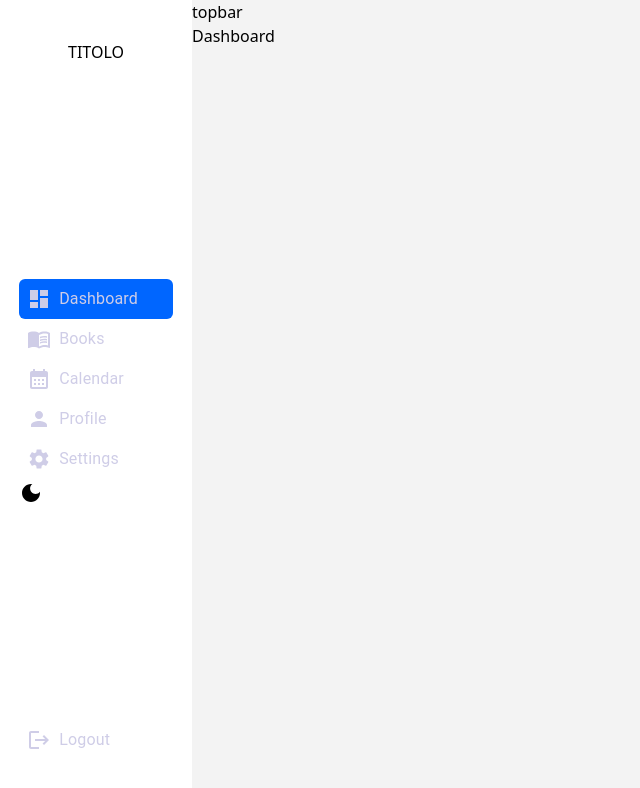
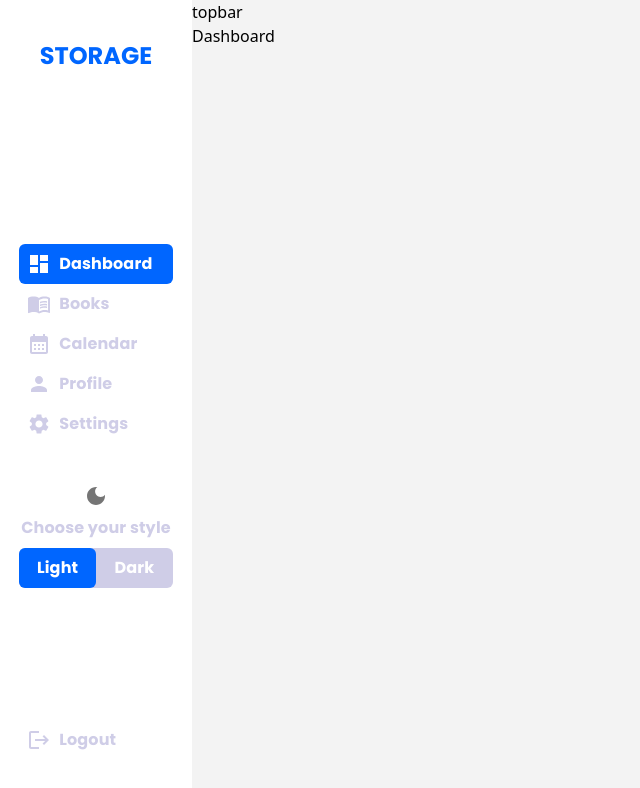
Before and after one commit to mattiaTuri/Storage, a React (Create React App) app: page / in a window 1280 px wide. Shown: the top 788 px of the page, without its empty margins (0-640 px from the left). Built offline with nearby package versions, Linux system fonts and the light colour scheme.

Commit message:
create theme switch and add font

```diff
--- a/src/components/core/sidebar/Sidebar.tsx
+++ b/src/components/core/sidebar/Sidebar.tsx
@@ -1,40 +1,75 @@
-import { Link } from "react-router-dom"
-import Box from '@mui/material/Box';
+import { Link } from "react-router-dom";
+import Box from "@mui/material/Box";
 import DashboardIcon from "@mui/icons-material/Dashboard";
 import MenuBookIcon from "@mui/icons-material/MenuBook";
 import SettingsIcon from "@mui/icons-material/Settings";
-import CalendarMonthIcon from '@mui/icons-material/CalendarMonth';
+import CalendarMonthIcon from "@mui/icons-material/CalendarMonth";
 import PersonIcon from "@mui/icons-material/Person";
 import LogoutIcon from "@mui/icons-material/Logout";
-import LightModeIcon from '@mui/icons-material/LightMode';
-import DarkModeIcon from '@mui/icons-material/DarkMode';
 import { Typography } from "@mui/material";
 import SidebarLink from "./SidebarLink";
+import { useEffect } from "react";
+import { ChangeMenu } from "./sidebarFunctions";
+import SliderTheme from "./SliderTheme";
 
-function Sidebar(){
+function Sidebar() {
+  useEffect(() => {
+    let sectionActive: string = window.location.pathname.replace("/", "");
+
+    if (sectionActive === "") sectionActive = "dashboard";
+
+    ChangeMenu(sectionActive);
+  }, []);
+
   return (
     <Box className="h-screen w-48 bg-white flex justify-center">
       <Box className="h-full flex flex-col items-center justify-between w-[80%]">
-                <Box className="relative top-10">TITOLO</Box>
+        <Box className="relative top-10">
+          <Typography variant="h5" component="h1" color="#0066ff">
+            STORAGE
+          </Typography>
+        </Box>
         <Box id="actionsMenu" className="w-full">
-                    <Box id="sectionsMenu" className="flex flex-col relative text-[#cfcde7]">
-                        <SidebarLink id="dashboard" title="Dashboard" href="/"><DashboardIcon/></SidebarLink>
-                        <SidebarLink id="books" title="Books" href="books"><MenuBookIcon/></SidebarLink>
-                        <SidebarLink id="calendar" title="Calendar" href="calendar"><CalendarMonthIcon/></SidebarLink>
-                        <SidebarLink id="profile" title="Profile" href="profile"><PersonIcon/></SidebarLink>
-                        <SidebarLink id="settings" title="Settings" href="settings"><SettingsIcon/></SidebarLink>
-                        <Box id="slider" className="absolute h-10 w-full bg-[#0066ff] w-[80%] rounded-md"></Box>
+          <Box
+            id="sectionsMenu"
+            className="flex flex-col relative text-[#cfcde7]"
+          >
+            <SidebarLink id="dashboard" title="Dashboard" href="/">
+              <DashboardIcon />
+            </SidebarLink>
+            <SidebarLink id="books" title="Books" href="books">
+              <MenuBookIcon />
+            </SidebarLink>
+            <SidebarLink id="calendar" title="Calendar" href="calendar">
+              <CalendarMonthIcon />
+            </SidebarLink>
+            <SidebarLink id="profile" title="Profile" href="profile">
+              <PersonIcon />
+            </SidebarLink>
+            <SidebarLink id="settings" title="Settings" href="settings">
+              <SettingsIcon />
+            </SidebarLink>
+            <Box
+              id="sliderSections"
+              className="absolute h-10 w-full bg-[#0066ff] rounded-md duration-300"
+            ></Box>
           </Box>
-                    <Box id="themeMenu">
-                        {true ? <DarkModeIcon/> : <LightModeIcon/>}
-                    </Box>
+          <SliderTheme />
         </Box>
         <Box className="relative bottom-10 w-full text-[#cfcde7]">
-                <Link to="/" className="flex items-center gap-2 h-10 pl-2 hover:text-[#0066ff]"><LogoutIcon/><Typography>Logout</Typography></Link>
+          <Link
+            to="/"
+            className="flex items-center gap-2 h-10 pl-2 hover:text-[#0066ff] duration-300"
+          >
+            <LogoutIcon />
+            <Typography variant="body1" component="span">
+              Logout
+            </Typography>
+          </Link>
         </Box>
       </Box>
     </Box>
-        )
+  );
 }
 
-export default Sidebar
+export default Sidebar;
--- a/src/components/core/sidebar/SidebarLink.tsx
+++ b/src/components/core/sidebar/SidebarLink.tsx
@@ -1,17 +1,31 @@
-import { Link } from "react-router-dom"
+import { Link } from "react-router-dom";
 import { Typography } from "@mui/material";
-import { ChangeMenu } from "./sidebarFunctions";
+import { ChangeMenu, HideHoverLink, ShowHoverLink } from "./sidebarFunctions";
 import { ReactNode } from "react";
 
-interface SidebarLinkProps{
-    id:string;
-    title:string;
-    href:string;
-    children: ReactNode;
+interface SidebarLinkProps {
+  id: string;
+  title: string;
+  href: string;
+  children: ReactNode;
 }
 
-function SidebarLink({id, title, href, children}: SidebarLinkProps){
-    return <Link id={id} to={href} className="flex items-center gap-2 h-10 z-10 pl-2" onClick={() => ChangeMenu()}>{children}<Typography>{title}</Typography></Link>
+function SidebarLink({ id, title, href, children }: SidebarLinkProps) {
+  return (
+    <Link
+      id={id}
+      to={href}
+      className="flex items-center gap-2 h-10 z-10 pl-2 duration-300"
+      onClick={() => ChangeMenu(id)}
+      onMouseEnter={() => ShowHoverLink(id)}
+      onMouseLeave={() => HideHoverLink(id)}
+    >
+      {children}
+      <Typography variant="body1" component="span">
+        {title}
+      </Typography>
+    </Link>
+  );
 }
 
-export default SidebarLink
+export default SidebarLink;
--- /dev/null
+++ b/src/components/core/sidebar/SliderTheme.tsx
@@ -0,0 +1,61 @@
+import Box from "@mui/material/Box";
+import LightModeIcon from "@mui/icons-material/LightMode";
+import DarkModeIcon from "@mui/icons-material/DarkMode";
+import { ChangeTheme } from "./sidebarFunctions";
+import { Button, Typography } from "@mui/material";
+
+function SliderTheme() {
+  return (
+    <Box id="themeMenu" className="relative top-10 flex flex-col gap-2">
+      <Box className="flex flex-col items-center gap-2">
+        {true ? (
+          <DarkModeIcon color="action" />
+        ) : (
+          <LightModeIcon color="action" />
+        )}
+        <Typography variant="body1" component="span" color="#cfcde7">
+          Choose your style
+        </Typography>
+      </Box>
+      <Box
+        id="themeButton"
+        className="bg-[#cfcde7] h-10 grid grid-cols-2 relative rounded-md"
+      >
+        <Button
+          id="lightMode"
+          className="flex justify-center items-center z-10"
+          onClick={() => ChangeTheme("lightMode")}
+        >
+          <Typography
+            variant="body1"
+            component="span"
+            color="white"
+            className="normal-case"
+          >
+            Light
+          </Typography>
+        </Button>
+        <Button
+          id="darkMode"
+          className="flex justify-center items-center z-10"
+          onClick={() => ChangeTheme("darkMode")}
+        >
+          <Typography
+            variant="body1"
+            component="span"
+            color="white"
+            className="normal-case"
+          >
+            Dark
+          </Typography>
+        </Button>
+        <Box
+          id="sliderTheme"
+          className="absolute top-0 h-10 w-[50%] bg-[#0066ff] rounded-md duration-300"
+        ></Box>
+      </Box>
+    </Box>
+  );
+}
+
+export default SliderTheme;
--- a/src/components/core/sidebar/sidebarFunctions.ts
+++ b/src/components/core/sidebar/sidebarFunctions.ts
@@ -1,4 +1,36 @@
 
-export const ChangeMenu = () => {
+export const ChangeMenu = (selected_link:string) => {
 
+    document.querySelectorAll("#sectionsMenu a").forEach((elem:any) => {
+        elem.style.color = "#cfcde7"
+        elem.classList.remove("active")
+    })
+
+    const active_link: HTMLElement = document.getElementById(selected_link)!;
+    const slider : HTMLElement = document.getElementById("sliderSections")!;
+
+    slider.style.transform = `translateY(${active_link.offsetTop}px)`
+    active_link.style.color = "white";
+    active_link.classList.add("active");
 }
+
+export const ShowHoverLink = (selected_link:string) => {
+    const active_link: HTMLElement = document.getElementById(selected_link)!;
+    if(!active_link.classList.contains("active")){
+        active_link.style.color = "#0066ff";
+    }
+}
+
+export const HideHoverLink = (selected_link:string) => {
+    const active_link: HTMLElement = document.getElementById(selected_link)!;
+    if(!active_link.classList.contains("active")){
+        active_link.style.color = "#cfcde7";
+    }
+}
+
+export const ChangeTheme = (selected_theme:string) => {
+    const active_theme: HTMLElement = document.getElementById(selected_theme)!;
+    const slider : HTMLElement = document.getElementById("sliderTheme")!;
+
+    slider.style.transform = `translateX(${active_theme.offsetLeft}px)`
+}
--- a/src/styles/global.css
+++ b/src/styles/global.css
@@ -1,6 +1,16 @@
 @tailwind base;
 @tailwind components;
 @tailwind utilities;
+
+@font-face {
+  font-family: "Poppins-Regular";
+  src: url("../../public/font/Poppins-Regular.ttf");
+}
+
+@font-face {
+  font-family: "Poppins-Bold";
+  src: url("../../public/font/Poppins-Bold.ttf");
+}
 
 *{
   padding: 0;
@@ -11,3 +21,7 @@
 body{
   background-color: #F3F3F3;
 }
+
+h1, span{
+  font-family: "Poppins-Bold" !important;
+}
```
Also changed, not shown: public/font/Poppins-Bold.ttf (added), public/font/Poppins-Regular.ttf (added). Lines whose indentation alone changed are shown as unchanged.
